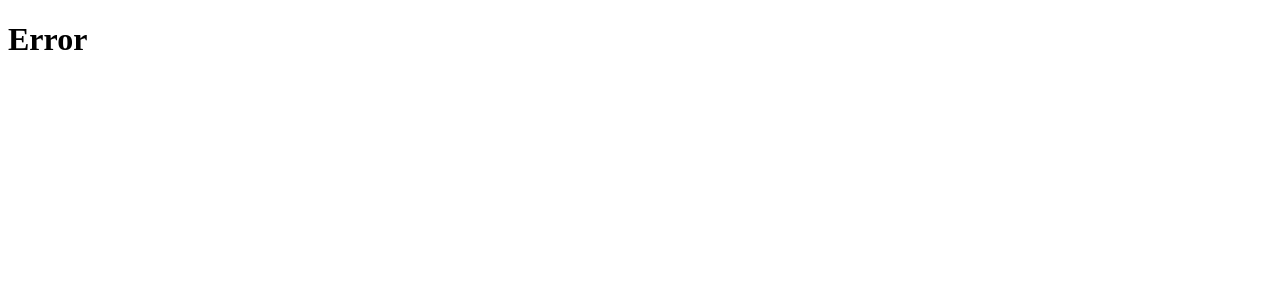
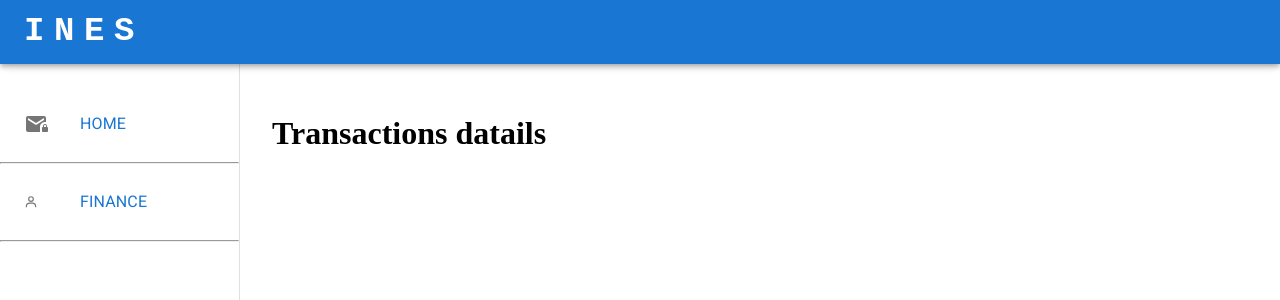
Before and after one commit to ines-erp/react-frontend, a React (Vite) app: page /finance/transactions/details in a window 1280 px wide. Before the commit this address had no page. Shown: the top 300 px of the page. Built offline with nearby package versions, Linux system fonts and the light colour scheme.

Commit message:
Adding finance and transaction modules

```diff
--- a/src/menu/menuRoutes.jsx
+++ b/src/menu/menuRoutes.jsx
@@ -1,11 +1,11 @@
 import {homeRoutes} from "@/pages/home/homeRoutes.jsx";
-import {otherRoutes} from "@/pages/otherModule/otherModuleRoutes.jsx";
+import {financesRoutes} from "@/pages/finance/financeRoutes.jsx";
 
 
 /**
  * Receives a list os routes from react router and return as array
  */
 export const menuRoutes = [
-        ...homeRoutes,
-    ...otherRoutes
-    ]
+    ...homeRoutes,
+    ...financesRoutes
+]
--- /dev/null
+++ b/src/pages/finance/financeRoutes.jsx
@@ -0,0 +1,28 @@
+import {Outlet} from "react-router-dom";
+import {BiUser} from "react-icons/bi";
+import {FinancesDashboard} from "@/pages/finance/index.jsx";
+import {transactionsRoutesList} from "@/pages/finance/transactions/transactionsRoutes.jsx";
+
+export const financesRoutesList = [
+    {
+        path: "",
+        element: <FinancesDashboard/>,
+        label: "Dashboard",
+        isInMenu: true,
+        isEnabled: true,
+        parentLabel: "Finance",
+        icon: <BiUser/>
+    },
+    {
+        path: "transactions", element: <Outlet/>, label: "Transactions", isInMenu: true, isEnabled: true,
+        children: transactionsRoutesList.filter(item => item.isEnabled === true)
+    },
+]
+
+export const financesRoutes = [
+    {
+        path: "/finance",
+        element: <Outlet/>,
+        children: financesRoutesList.filter(item => item.isEnabled === true)
+    }
+]
--- /dev/null
+++ b/src/pages/finance/index.jsx
@@ -0,0 +1,3 @@
+export const FinancesDashboard = () => {
+    return<h1>Finances Dashboard</h1>
+}
--- /dev/null
+++ b/src/pages/finance/transactions/index.jsx
@@ -0,0 +1,10 @@
+export const TransactionsDashboard = () => {
+    return (
+        <>
+            <h1>Transactions</h1>
+            <li><a href="transactions/details">details</a></li>
+            <li><a href="transactions/new">new</a></li>
+        </>
+    )
+
+}
--- /dev/null
+++ b/src/pages/finance/transactions/transactionsRoutes.jsx
@@ -0,0 +1,8 @@
+import {BiUser} from "react-icons/bi";
+import {TransactionsDashboard} from "@/pages/finance/transactions/index.jsx";
+
+export const transactionsRoutesList = [
+    {path: "", element: <TransactionsDashboard />, label:"Dashboard trasactions", isInMenu: true, isEnabled: true, parentLabel:"Finance", icon:<BiUser />},
+    {path: "details", element: <h1>Transactions datails</h1>, label:"Details", isInMenu: false, isEnabled: true},
+    {path: "new", element: <h1>Any other</h1>, label:"New transaction", isInMenu: false, isEnabled: false},
+]
--- a/src/pages/home/homeRoutes.jsx
+++ b/src/pages/home/homeRoutes.jsx
@@ -5,7 +5,7 @@ import {MailLock} from "@mui/icons-material";
 //example
 export const homeRoutesList = [
     {path: "", element: <HomePage/>, label:"Dashboard", isInMenu: true, isEnabled: true, icon: <MailLock />, parentLabel:"Home"},
-    {path: "finances", element: <h1>Finances</h1>, label:"Finance", isInMenu: true, isEnabled: false },
+    {path: "finance", element: <h1>Finances</h1>, label:"Finance", isInMenu: true, isEnabled: false },
     {path: "payment", element: <h1>Any payment</h1>, label:"payment home", isInMenu: false, isEnabled: true},
 ]
 
--- a/src/pages/otherModule/otherModuleRoutes.jsx
+++ b/src/pages/otherModule/otherModuleRoutes.jsx
@@ -1,6 +1,5 @@
 import { Outlet} from "react-router-dom";
 import {OtherModule} from "@/pages/otherModule/index.jsx";
-import {HomePage} from "@/pages/home/index.jsx";
 import {BiUser} from "react-icons/bi";
 
 export const otherRoutesList = [
```
